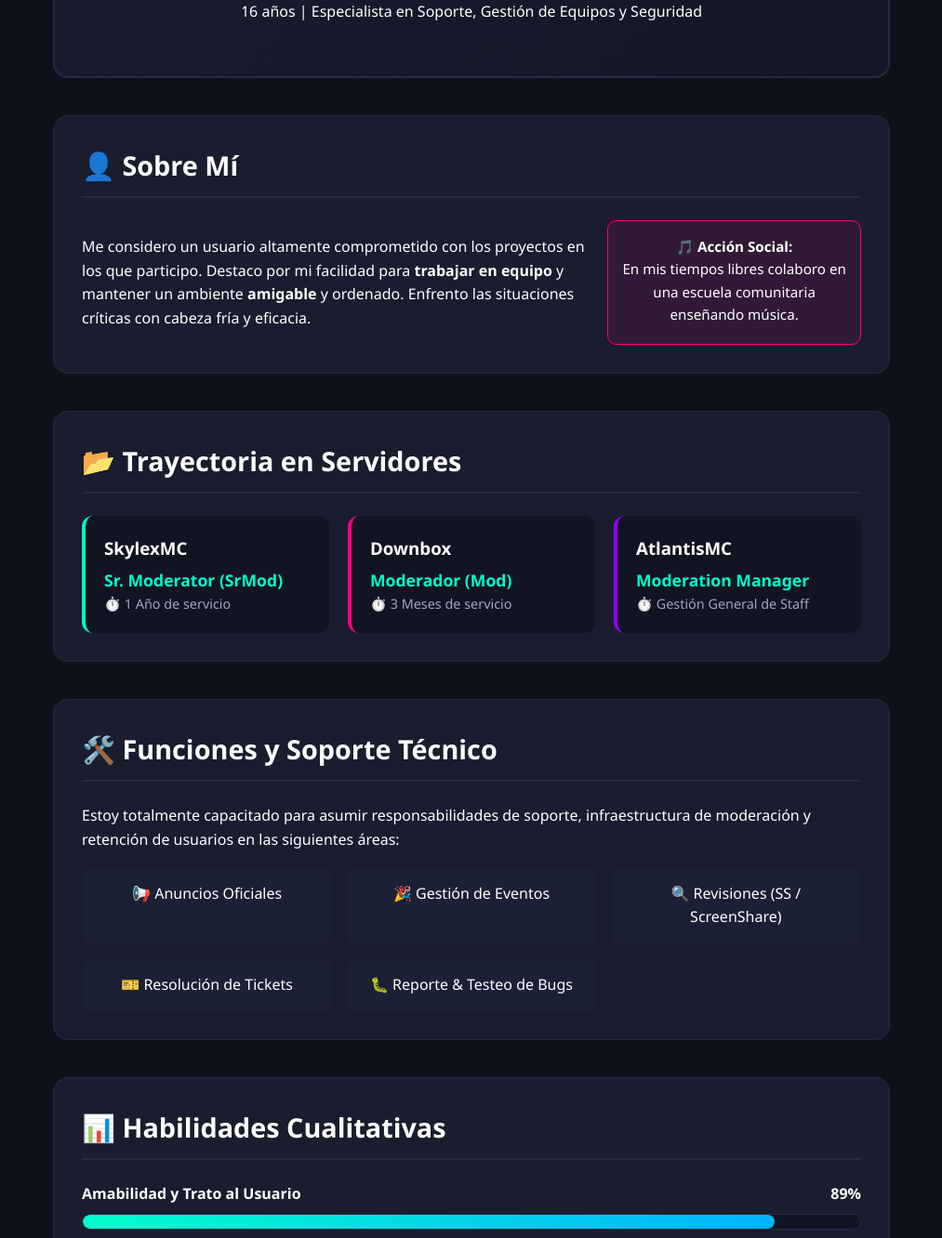
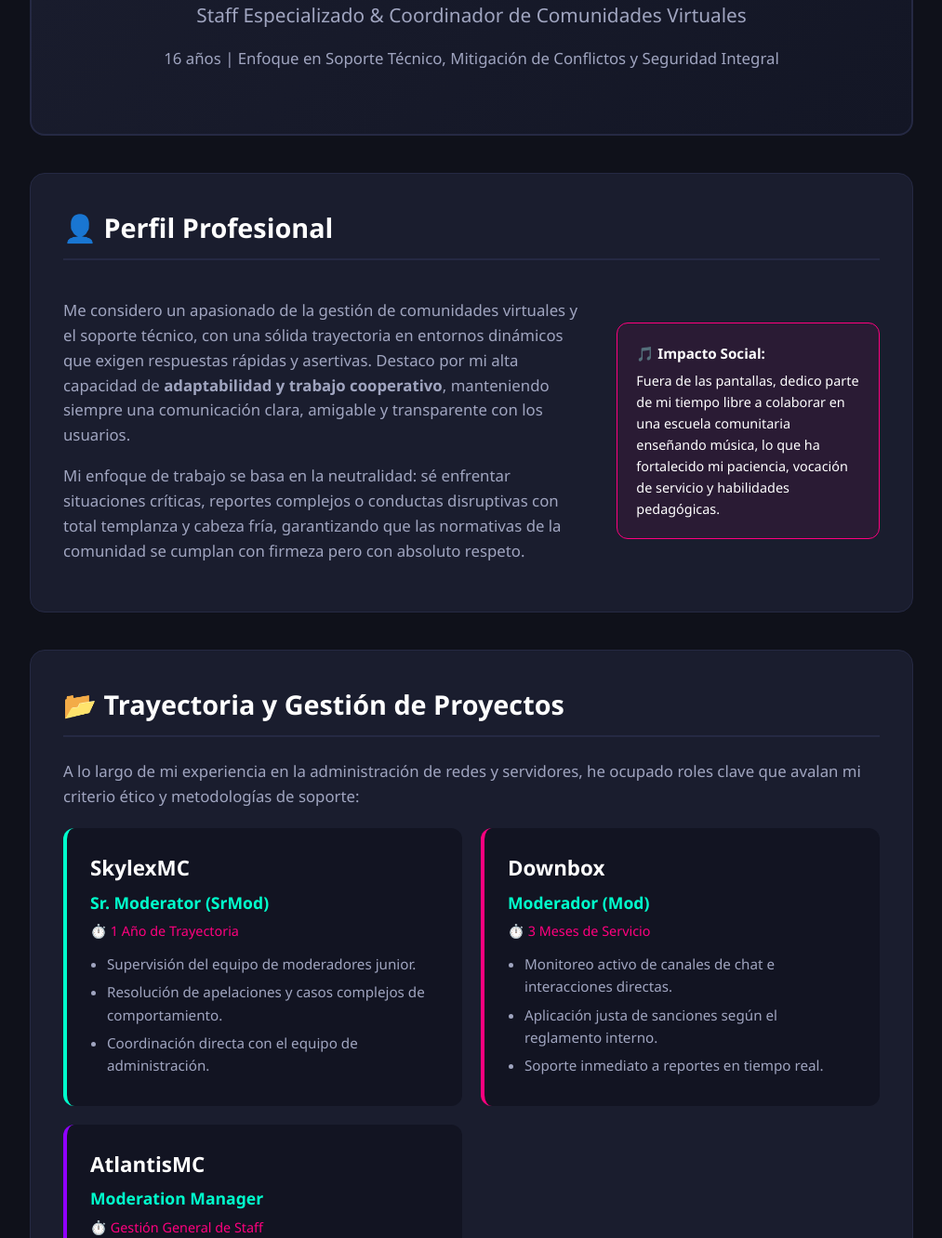
Before and after one commit to victorsotonino-cyber/Portafolio-m-o-, a plain HTML site: page index.html in a window 1280 px wide. Shown: the part 234-1566 px from the top of the page at 93% size, without its empty margins (133-1146 px from the left). Drawn offline with Linux system fonts and the light colour scheme.

Commit message:
Update title and enhance layout in index.html

```diff
--- a/index.html
+++ b/index.html
@@ -3,7 +3,7 @@
 <head>
     <meta charset="UTF-8">
     <meta name="viewport" content="width=device-width, initial-scale=1.0">
-    <title>Kyko | Staff Portfolio</title>
+    <title>𝖜𝖆𝖗𝖓𝖎𝖓𝖌 | Staff Portfolio</title>
     <style>
         /* --- ESTILOS GENERALES Y VARIABLES --- */
         :root {
@@ -26,7 +26,7 @@
         }
 
         .container {
-            max-width: 900px;
+            max-width: 950px;
             margin: 40px auto;
             padding: 20px;
         }
@@ -37,15 +37,10 @@
             to { opacity: 1; transform: translateY(0); }
         }
 
-        @keyframes brilloNeon {
-            0%, 100% { box-shadow: 0 0 10px rgba(0, 255, 204, 0.2); }
-            50% { box-shadow: 0 0 25px rgba(0, 255, 204, 0.6); }
-        }
-
         /* --- CABECERA (HERO) --- */
         header {
             text-align: center;
-            padding: 40px 20px;
+            padding: 50px 20px;
             background: linear-gradient(135deg, var(--bg-tarjeta), #131625);
             border-radius: 16px;
             border: 2px solid #252943;
@@ -62,7 +57,7 @@
         }
 
         header h1 {
-            font-size: 2.8rem;
+            font-size: 3rem;
             margin: 0 0 10px 0;
             color: #fff;
             letter-spacing: 1px;
@@ -75,14 +70,23 @@
 
         .tagline {
             color: var(--texto-secundario);
-            font-size: 1.2rem;
-            margin-bottom: 20px;
+            font-size: 1.3rem;
+            font-weight: 500;
+            margin-bottom: 15px;
+        }
+
+        .subtag {
+            color: var(--color-neon);
+            font-size: 1rem;
+            text-transform: uppercase;
+            letter-spacing: 2px;
+            margin-bottom: 10px;
         }
 
         /* --- SECCIONES REUTILIZABLES --- */
         section {
             margin-top: 40px;
-            padding: 30px;
+            padding: 35px;
             background-color: var(--bg-tarjeta);
             border-radius: 16px;
             border: 1px solid #252943;
@@ -106,32 +110,39 @@
             gap: 10px;
         }
 
+        p {
+            color: var(--texto-secundario);
+            font-size: 1.05rem;
+        }
+
         /* --- SOBRE MÍ --- */
         .sobre-mi-grid {
             display: grid;
             grid-template-columns: 2fr 1fr;
-            gap: 20px;
+            gap: 30px;
+            align-items: center;
         }
 
         .badge-musica {
-            background: rgba(255, 0, 127, 0.1);
+            background: rgba(255, 0, 127, 0.07);
             border: 1px solid var(--color-secundario);
-            padding: 15px;
-            border-radius: 10px;
-            text-align: center;
+            padding: 20px;
+            border-radius: 12px;
+            text-align: left;
             font-size: 0.95rem;
         }
 
         /* --- EXPERIENCIA (TARJETAS) --- */
         .experiencia-grid {
             display: grid;
-            grid-template-columns: repeat(auto-fit, minmax(250px, 1fr));
+            grid-template-columns: repeat(auto-fit, minmax(280px, 1fr));
             gap: 20px;
+            margin-top: 20px;
         }
 
         .card {
             background: #121422;
-            padding: 20px;
+            padding: 25px;
             border-radius: 12px;
             border-left: 4px solid var(--color-neon);
             transition: all 0.3s ease;
@@ -139,23 +150,26 @@
 
         .card:hover {
             background: #171a2e;
-            box-shadow: 0 5px 15px rgba(0,0,0,0.3);
+            box-shadow: 0 8px 20px rgba(0,0,0,0.4);
         }
 
-        .card h3 { margin: 0 0 5px 0; color: #fff; }
-        .card .rango { color: var(--color-neon); font-weight: bold; font-size: 1.1rem; }
-        .card .tiempo { color: var(--texto-secundario); font-size: 0.9rem; }
+        .card h3 { margin: 0 0 5px 0; color: #fff; font-size: 1.4rem; }
+        .card .rango { color: var(--color-neon); font-weight: bold; font-size: 1.1rem; margin-bottom: 5px; }
+        .card .tiempo { color: var(--color-secundario); font-size: 0.9rem; font-weight: 500; margin-bottom: 12px; }
+        .card ul { margin: 0; padding-left: 18px; color: var(--texto-secundario); font-size: 0.95rem; }
+        .card li { margin-bottom: 6px; }
 
         /* --- APTITUDES Y ROLES --- */
         .roles-list {
             display: grid;
-            grid-template-columns: repeat(auto-fit, minmax(200px, 1fr));
+            grid-template-columns: repeat(auto-fit, minmax(220px, 1fr));
             gap: 15px;
+            margin-top: 20px;
         }
 
         .rol-item {
             background: #1c2035;
-            padding: 15px;
+            padding: 18px;
             border-radius: 10px;
             text-align: center;
             font-weight: 500;
@@ -165,34 +179,34 @@
 
         .rol-item:hover {
             border-color: var(--color-secundario);
-            color: var(--color-secundario);
-            transform: scale(1.05);
+            color: #fff;
+            background: rgba(255, 0, 127, 0.1);
+            transform: scale(1.03);
         }
 
-        /* --- ESTADÍSTICAS ANIMADAS --- */
+        /* --- ESTADÍSTICAS --- */
         .stat-box {
-            margin-bottom: 20px;
+            margin-bottom: 22px;
         }
 
         .stat-info {
             display: flex;
             justify-content: space-between;
             margin-bottom: 8px;
-            font-weight: bold;
+            font-weight: 600;
         }
 
         .barre-bg {
             background-color: #121422;
             border-radius: 20px;
             overflow: hidden;
-            height: 15px;
+            height: 16px;
             border: 1px solid #252943;
         }
 
         .barre-fill {
             height: 100%;
             border-radius: 20px;
-            width: 0; /* Controlado por CSS de abajo o JS */
             transition: width 1.5s cubic-bezier(0.1, 0.8, 0.3, 1);
         }
 
@@ -201,7 +215,7 @@
         .fill-equipo { background: linear-gradient(90deg, #9000ff, #ff007f); width: 100%; }
 
         /* Responsivo */
-        @media (max-width: 600px) {
+        @media (max-width: 768px) {
             .sobre-mi-grid { grid-template-columns: 1fr; }
         }
     </style>
@@ -212,76 +226,97 @@
 
         <!-- CABECERA -->
         <header>
-            <h1>Hola, soy <span>Kyko</span></h1>
-            <div class="tagline">Staff Profesional & Moderador de Comunidades</div>
-            <p>16 años | Especialista en Soporte, Gestión de Equipos y Seguridad</p>
+            <div class="subtag">Portfolio Profesional</div>
+            <h1>Hola, soy <span>𝖜𝖆𝖗𝖓𝖎𝖓𝖌</span></h1>
+            <div class="tagline">Staff Especializado & Coordinador de Comunidades Virtuales</div>
+            <p>16 años | Enfoque en Soporte Técnico, Mitigación de Conflictos y Seguridad Integral</p>
         </header>
 
         <!-- SOBRE MÍ -->
         <section id="about">
-            <h2>👤 Sobre Mí</h2>
+            <h2>👤 Perfil Profesional</h2>
             <div class="sobre-mi-grid">
                 <div>
-                    <p>Me considero un usuario altamente comprometido con los proyectos en los que participo. Destaco por mi facilidad para <strong>trabajar en equipo</strong> y mantener un ambiente <strong>amigable</strong> y ordenado. Enfrento las situaciones críticas con cabeza fría y eficacia.</p>
+                    <p>Me considero un apasionado de la gestión de comunidades virtuales y el soporte técnico, con una sólida trayectoria en entornos dinámicos que exigen respuestas rápidas y asertivas. Destaco por mi alta capacidad de <strong>adaptabilidad y trabajo cooperativo</strong>, manteniendo siempre una comunicación clara, amigable y transparente con los usuarios.</p>
+                    <p>Mi enfoque de trabajo se basa en la neutralidad: sé enfrentar situaciones críticas, reportes complejos o conductas disruptivas con total templanza y cabeza fría, garantizando que las normativas de la comunidad se cumplan con firmeza pero con absoluto respeto.</p>
                 </div>
                 <div class="badge-musica">
-                    <strong>🎵 Acción Social:</strong><br>
-                    En mis tiempos libres colaboro en una escuela comunitaria enseñando música.
+                    <strong>🎵 Impacto Social:</strong><br>
+                    <p style="font-size: 0.9rem; margin: 5px 0 0 0; color: #fff;">Fuera de las pantallas, dedico parte de mi tiempo libre a colaborar en una escuela comunitaria enseñando música, lo que ha fortalecido mi paciencia, vocación de servicio y habilidades pedagógicas.</p>
                 </div>
             </div>
         </section>
 
         <!-- EXPERIENCIA -->
         <section id="experience">
-            <h2>📂 Trayectoria en Servidores</h2>
+            <h2>📂 Trayectoria y Gestión de Proyectos</h2>
+            <p>A lo largo de mi experiencia en la administración de redes y servidores, he ocupado roles clave que avalan mi criterio ético y metodologías de soporte:</p>
+
             <div class="experiencia-grid">
                 <div class="card">
                     <h3>SkylexMC</h3>
                     <div class="rango">Sr. Moderator (SrMod)</div>
-                    <div class="tiempo">⏱️ 1 Año de servicio</div>
+                    <div class="tiempo">⏱️ 1 Año de Trayectoria</div>
+                    <ul>
+                        <li>Supervisión del equipo de moderadores junior.</li>
+                        <li>Resolución de apelaciones y casos complejos de comportamiento.</li>
+                        <li>Coordinación directa con el equipo de administración.</li>
+                    </ul>
                 </div>
                 <div class="card" style="border-left-color: var(--color-secundario);">
                     <h3>Downbox</h3>
                     <div class="rango">Moderador (Mod)</div>
-                    <div class="tiempo">⏱️ 3 Meses de servicio</div>
+                    <div class="tiempo">⏱️ 3 Meses de Servicio</div>
+                    <ul>
+                        <li>Monitoreo activo de canales de chat e interacciones directas.</li>
+                        <li>Aplicación justa de sanciones según el reglamento interno.</li>
+                        <li>Soporte inmediato a reportes en tiempo real.</li>
+                    </ul>
                 </div>
                 <div class="card" style="border-left-color: #9000ff;">
                     <h3>AtlantisMC</h3>
                     <div class="rango">Moderation Manager</div>
                     <div class="tiempo">⏱️ Gestión General de Staff</div>
+                    <ul>
+                        <li>Estructuración de reglamentos internos y protocolos de actuación.</li>
+                        <li>Reclutamiento, inducción y evaluación de nuevos perfiles para el equipo.</li>
+                        <li>Auditoría de logs y control de calidad en la atención al usuario.</li>
+                    </ul>
                 </div>
             </div>
         </section>
 
         <!-- COMPETENCIAS / ¿EN QUÉ AYUDO? -->
         <section id="skills">
-            <h2>🛠️ Funciones y Soporte Técnico</h2>
-            <p>Estoy totalmente capacitado para asumir responsabilidades de soporte, infraestructura de moderación y retención de usuarios en las siguientes áreas:</p>
+            <h2>🛠️ Funciones Críticas y Soporte Operativo</h2>
+            <p>Cuento con la capacitación técnica y metodológica necesaria para asegurar la retención de usuarios, la optimización de procesos internos y la seguridad de la infraestructura comunitaria en las siguientes áreas:</p>
             <div class="roles-list">
-                <div class="rol-item">📢 Anuncios Oficiales</div>
-                <div class="rol-item">🎉 Gestión de Eventos</div>
-                <div class="rol-item">🔍 Revisiones (SS / ScreenShare)</div>
-                <div class="rol-item">🎫 Resolución de Tickets</div>
-                <div class="rol-item">🐛 Reporte & Testeo de Bugs</div>
+                <div class="rol-item">📢 Redacción de Anuncios Oficiales</div>
+                <div class="rol-item">🎉 Logística y Control de Eventos</div>
+                <div class="rol-item">🔍 Revisiones Avanzadas (SS / ScreenShare)</div>
+                <div class="rol-item">🎫 Resolución Eficiente de Tickets (Soporte)</div>
+                <div class="rol-item">🐛 Diagnóstico, Reporte y Testeo de Bugs</div>
+                <div class="rol-item">⚖️ Mediación de Conflictos Interpersonales</div>
             </div>
         </section>
 
         <!-- ESTADÍSTICAS -->
         <section id="stats">
-            <h2>📊 Habilidades Cualitativas</h2>
+            <h2>📊 Competencias Cualitativas</h2>
+            <p>Métricas estimadas en base al rendimiento de auditorías previas y retroalimentación de superiores:</p>
 
             <div class="stat-box">
-                <div class="stat-info"><span>Amabilidad y Trato al Usuario</span><span>89%</span></div>
+                <div class="stat-info"><span>Empatía y Trato Directo al Usuario</span><span>89%</span></div>
                 <div class="barre-bg"><div class="barre-fill fill-amabilidad"></div></div>
             </div>
 
             <div class="stat-box">
-                <div class="stat-info"><span>Madurez y Toma de Decisiones</span><span>90%</span></div>
+                <div class="stat-info"><span>Inteligencia Emocional y Toma de Decisiones</span><span>90%</span></div>
                 <div class="barre-bg"><div class="barre-fill fill-madurez"></div></div>
             </div>
 
-            <div class="stat-box">
-                <div class="stat-info"><span>Trabajo Cooperativo y Equipo</span><span>100%</span></div>
+             <div class="stat-box">
+                <div class="stat-info"><span>Sinergia Laboral y Trabajo Cooperativo</span><span>100%</span></div>
                 <div class="barre-bg"><div class="barre-fill fill-equipo"></div></div>
             </div>
         </section>
@@ -289,4 +324,4 @@
     </div>
 
 </body>
-  </html>
+</html>
```
